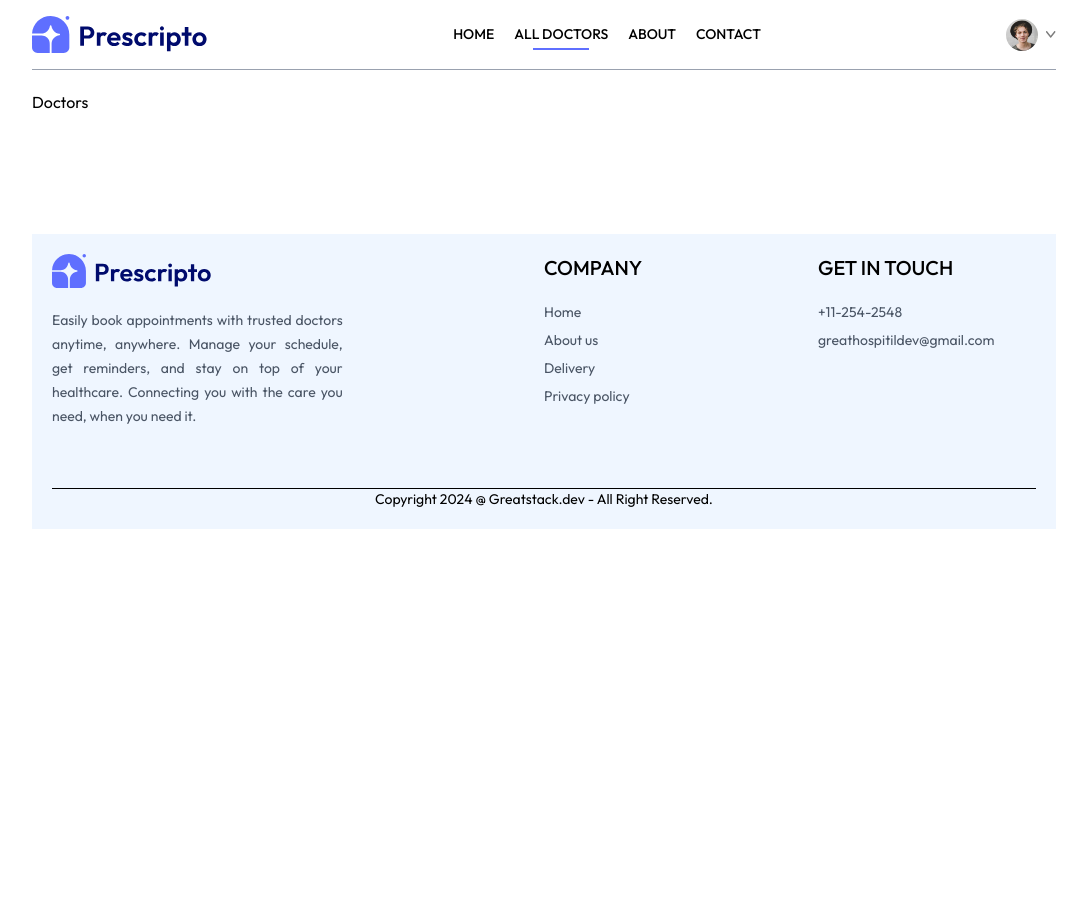
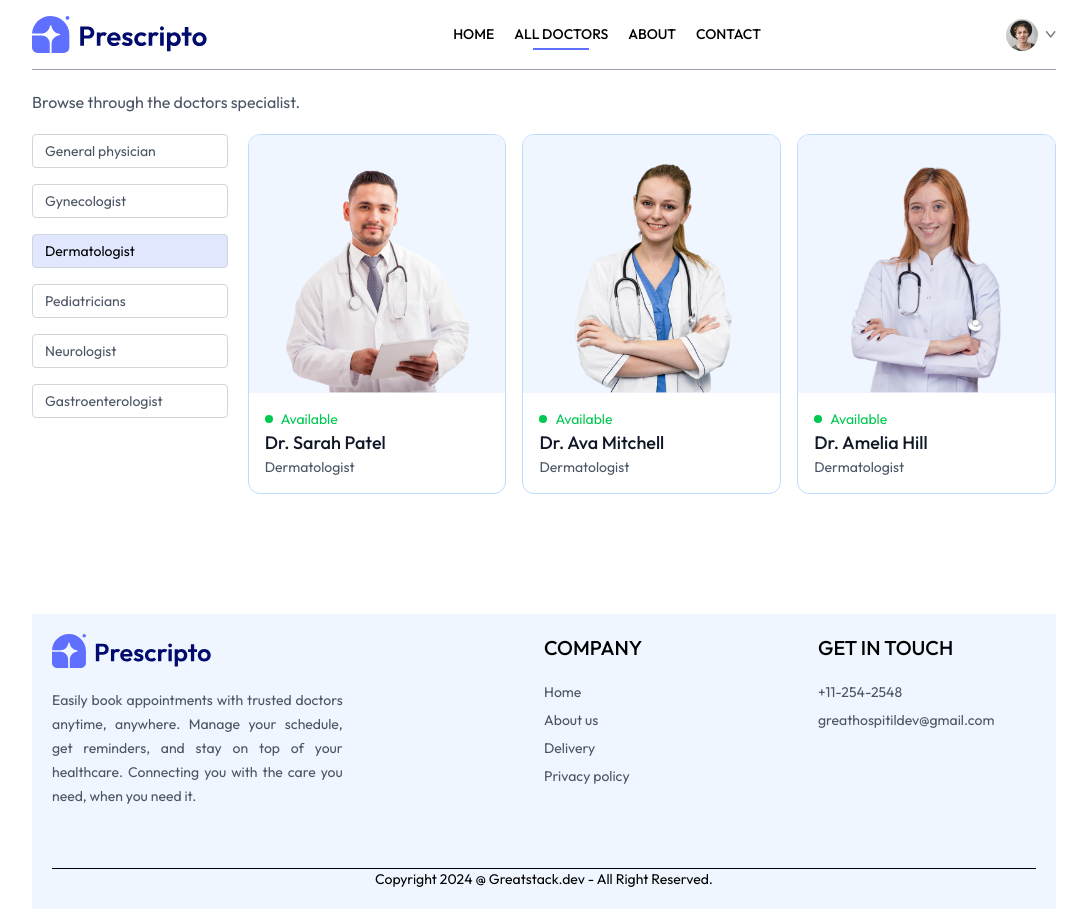
Before and after one commit to SewminiWimalasooriya/doctor-appointment-app-MERN, a React (Vite) app in the folder Frontend/: page /doctors/Dermatologist in a window 1280 px wide. Shown: the whole page, without its empty margins (96-1183 px from the left). Before the commit the page ends 800 px from the top, so only its background shows below. Built offline with nearby package versions, Linux system fonts and the light colour scheme; a web font is replaced by a local one.

Commit message:
create doctors category list

```diff
--- a/Frontend/src/components/Navbar.jsx
+++ b/Frontend/src/components/Navbar.jsx
@@ -13,7 +13,7 @@
 
   return (
     <div className="flex items-center justify-between text-sm py-4 mb-5 border-b border-gray-400">
-        <img className= "w-44 cursor-pointer" src={assets.logo} alt="Logo"  />
+        <img onClick={()=>navigate('/')} className= "w-44 cursor-pointer" src={assets.logo} alt="Logo"  />
         <ul className="hidden md:flex items-start gap-5 font-medium">
             <NavLink to = "/">
                 <li className ="py-1">HOME</li>
--- a/Frontend/src/pages/Doctors.jsx
+++ b/Frontend/src/pages/Doctors.jsx
@@ -1,9 +1,75 @@
-import React from 'react'
+import React, { useState } from 'react'
+import { useParams } from 'react-router-dom'
+import { AppContext } from '../context/AppContext'
+import { useContext } from 'react'
+import { useEffect } from 'react'
+import { useNavigate } from 'react-router-dom'
+
 
 function Doctors() {
+
+  const { speciality } = useParams()//get the specialty from the url
+  // console.log(speciality)
+
+  const [filterDoc, setFilterDoc] = useState([])
+
+  const { doctors } = useContext(AppContext)
+  const navigate = useNavigate(); // Added useNavigate hook for navigation
+
+  const applyFilter = () =>{
+    if(speciality) {
+      setFilterDoc(doctors.filter(doc =>doc.speciality===speciality))
+    }else{
+      setFilterDoc(doctors)
+    }
+  }
+
+  useEffect(()=>{
+    applyFilter()
+  },[doctors,speciality])
+
+
+
   return (
-    <div>Doctors</div>
+    <div>
+      <p className='text-gray-600'>Browse through the doctors specialist.</p>
+      <div className='flex flex-col sm:flex-row items- start gap-5 mt-5'>
+        <div className='flex flex-col gap-4 text-sm text-gray-600 '>
+          <p onClick={()=>speciality === 'General physician' ? navigate('/doctors'): navigate('/doctors/General physician')} className={`w-[94vw sm:w-auto pl-3 py-1.5 pr-16 border border-gray-300 rounded transition-all cursor-pointer ${speciality === "General physician" ? "bg-indigo-100 text-black":""}`}>General physician</p>
+          <p onClick={()=>speciality === 'Gynecologist' ? navigate('/doctors'): navigate('/doctors/Gynecologist')} className={`w-[94vw sm:w-auto pl-3 py-1.5 pr-16 border border-gray-300 rounded transition-all cursor-pointer ${speciality === "Gynecologist" ? "bg-indigo-100 text-black":""}`}>Gynecologist</p>
+          <p onClick={()=>speciality === 'Dermatologist' ? navigate('/doctors'): navigate('/doctors/Dermatologist')} className={`w-[94vw sm:w-auto pl-3 py-1.5 pr-16 border border-gray-300 rounded transition-all cursor-pointer ${speciality === "Dermatologist" ? "bg-indigo-100 text-black":""}`}>Dermatologist</p>
+          <p onClick={()=>speciality === 'Pediatricians' ? navigate('/doctors'): navigate('/doctors/Pediatricians')} className={`w-[94vw sm:w-auto pl-3 py-1.5 pr-16 border border-gray-300 rounded transition-all cursor-pointer ${speciality === "Pediatricians" ? "bg-indigo-100 text-black":""}`}>Pediatricians</p>
+          <p onClick={()=>speciality === 'Neurologist' ? navigate('/doctors'): navigate('/doctors/Neurologist')} className={`w-[94vw sm:w-auto pl-3 py-1.5 pr-16 border border-gray-300 rounded transition-all cursor-pointer ${speciality === "Neurologist" ? "bg-indigo-100 text-black":""}`}>Neurologist</p>
+          <p onClick={()=>speciality === 'Gastroenterologist' ? navigate('/doctors'): navigate('/doctors/Gastroenterologist')} className={`w-[94vw sm:w-auto pl-3 py-1.5 pr-16 border border-gray-300 rounded transition-all cursor-pointer ${speciality === "Gastroenterologist" ? "bg-indigo-100 text-black":""}`}>Gastroenterologist</p>
+        </div>
+
+        <div className='w-full grid grid-cols-[repeat(auto-fill,minmax(200px,1fr))] gap-4  gap-y-6 '>
+          {
+            filterDoc.map((item, index) => (
+
+
+              <div onClick={() => navigate(`/appintment/${item._id}`)} className="border border-blue-200 rounded-xl overflow-hidden cursor-pointer hover:translate-y-[-10px] transition-all duration-500 " key={index}>
+                <img className="bg-blue-50" src={item.image} alt="" />
+                <div className="p-4" >
+                  <div className="flex items-center gap-2 text-sm text-center text-green-500">
+                    <p className="w-2 h-2 bg-green-500 rounded-full"></p>
+                    <p>Available</p>
+                  </div>
+                  <p className="text-gray-900 text-lg font-medium">{item.name}</p>
+                  <p className="text-gray-600 text-sm" >{item.speciality}</p>
+                </div>
+              </div>
+            ))
+          }
+
+
+        </div>
+      </div>
+
+    </div>
   )
+
+
 }
 
 export default Doctors
```
